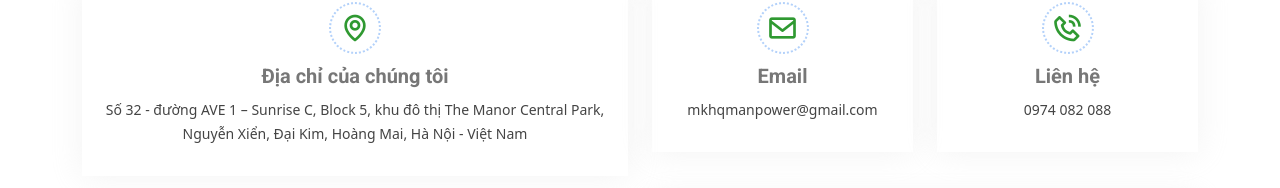
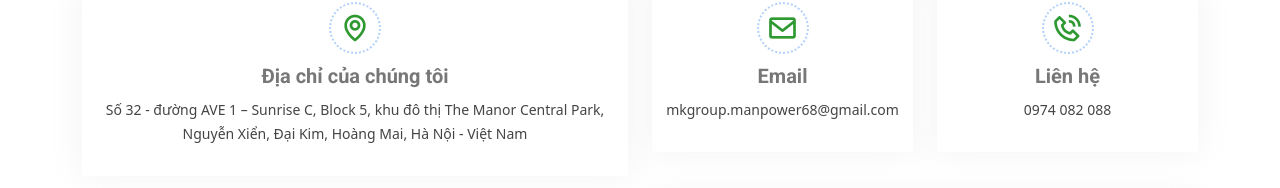
Before and after one commit to Nitieii/study-abroad-website, a React (Vite) app: page /lien-he in a window 1280 px wide. Shown: the part 258-446 px from the top of the page. Built offline with nearby package versions, Linux system fonts and the light colour scheme.

Commit message:
change email

```diff
--- a/src/layout/Footer.jsx
+++ b/src/layout/Footer.jsx
@@ -20,7 +20,7 @@ export default function Footer() {
                 <br />
                 <strong>Điện thoại:</strong> 0974 082 088
                 <br />
-                <strong>Email:</strong> mkhqmanpower@gmail.com
+                <strong>Email:</strong> mkgroup.manpower68@gmail.com
                 <br />
               </p>
             </div>
--- a/src/layout/NavBar.jsx
+++ b/src/layout/NavBar.jsx
@@ -89,7 +89,7 @@ export default function NavBar() {
           <div className="contact-info d-flex align-items-center">
             <i className="bi bi-envelope d-flex align-items-center">
               <Link to="mailto:contact@example.com">
-                mkhqmanpower@gmail.com
+                mkgroup.manpower68@gmail.com
               </Link>
             </i>
             <i className="bi bi-phone d-flex align-items-center ms-4">
--- a/src/pages/Contact.jsx
+++ b/src/pages/Contact.jsx
@@ -72,7 +72,7 @@ const Contact = () => {
               <div className="info-box  mb-4">
                 <i className="bx bx-envelope"></i>
                 <h3>Email</h3>
-                <p>mkhqmanpower@gmail.com</p>
+                <p>mkgroup.manpower68@gmail.com</p>
               </div>
             </div>
 
--- a/src/pages/Homepage.jsx
+++ b/src/pages/Homepage.jsx
@@ -847,7 +847,7 @@ const Homepage = () => {
               <div className="info-box  mb-4">
                 <i className="bx bx-envelope"></i>
                 <h3>Email</h3>
-                <p>mkhqmanpower@gmail.com</p>
+                <p>mkgroup.manpower68@gmail.com</p>
               </div>
             </div>
 
```
